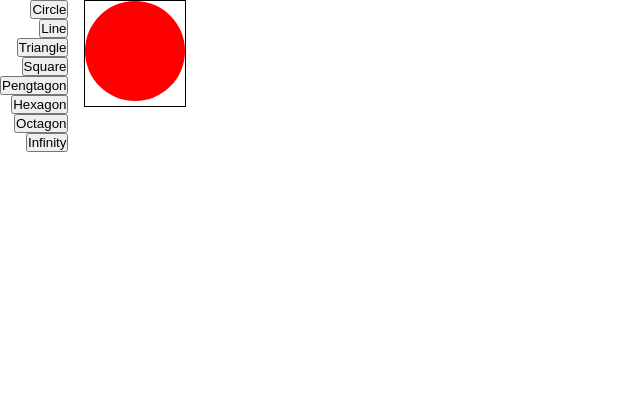
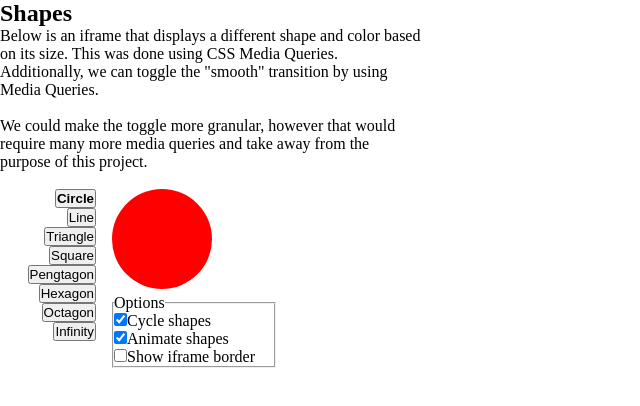
Before and after one commit to twolfson/Mozilla-Dev-Derby---CSS-Media-Queries, a plain HTML site: page index.html in a window 1280 px wide. Shown: the whole page, without its empty margins (0-640 px from the left). Drawn offline with Linux system fonts and the light colour scheme.

Commit message:
Shapes completed

```diff
--- a/index.html
+++ b/index.html
@@ -12,23 +12,33 @@
 		}
 		iframe {
 			overflow: hidden;
+			border: 0;
 		}
 		#shapes {
-			border: 1px solid #000;
 			transition: all 1s;
 		}
 		.linkable {
 			cursor: pointer;
 		}
-    .size1of2 {
-      width: 50%;
+    .size1of3 {
+      width: 33%;
     }
     .unit {
       float: left;
     }
+    .border {
+      border: 5px solid #000;
+    }
     #shapesNav {
       text-align: right;
       margin-right: 1em;
+      width: 6em;
+    }
+    #shapesFieldset {
+      width: 10em;
+    }
+    .selected {
+      font-weight: bold;
     }
 	</style>
 </head>
@@ -36,7 +46,19 @@
 	<!-- window.resizeTo is not enabled by default in FF -->
 	<!-- In Chrome, you can only do it to pop-ups -->
 	<!-- My solution? An iframe =) -->
-	<section id="shapesSection" class="size1of2 unit">
+	<section id="shapesSection" class="size1of3 unit">
+    <h1>
+      Shapes
+    </h1>
+    <article>
+      Below is an iframe that displays a different shape and color based on its size. This was done using CSS Media Queries.
+      Additionally, we can toggle the &quot;smooth&quot; transition by using Media Queries.
+      <br/>
+      <br/>
+      We could make the toggle more granular, however that would require many more media queries and take away from the purpose of this project.
+      <br/>
+      <br/>
+    </article>
 		<nav id="shapesNav" class="unit">
 			<button id="shapes_nav_circle" class="linkable circle" onclick="resizeShapeTo('circle')">
 				Circle
@@ -71,6 +93,14 @@
 			</button>
 		</nav>
     <iframe id="shapes" src="shapes.html" width="100" height="105"></iframe>
+    <fieldset id="shapesFieldset">
+      <legend>Options</legend>
+      <input type="checkbox" id="cycleShapes" name="cycleShapes" checked="checked"><label for="cycleShapes" class="linkable">Cycle shapes</label>
+      <br/>
+      <input type="checkbox" id="animateShapes" name="animateShapes" checked="checked"><label for="animateShapes" class="linkable">Animate shapes</label>
+      <br/>
+      <input type="checkbox" id="borderShapes" name="borderShapes"><label for="borderShapes" class="linkable">Show iframe border</label>
+    </fieldset>
     <script>
       var shapes = document.getElementById('shapes');
 
@@ -80,7 +110,6 @@
       function resizeShapesHeight(height) {
         shapes.height = height;
       }
-    // TODO: Add checkbox for CSS transitions and play/pause and toggle for border
 
       var shapeConsts = {
         'circle': 100,
@@ -91,20 +120,131 @@
         'hexagon': 130,
         'octagon': 140,
         'infinity': 250
-		};
+      },
+      shapeOrder = {
+        'circle': 'line',
+        'line': 'triangle',
+        'triangle': 'square',
+        'square': 'pentagon',
+        'pentagon': 'hexagon',
+        'hexagon': 'octagon',
+        'octagon': 'infinity',
+        'infinity': 'circle'
+      },
+      currentShapeSelection,
+      currentShape,
+      defaultShape = 'circle';
 
+      function logWarning(msg) {
+        if( console && console.log ) {
+          console.warn(msg);
+        }
+      }
+
+      // Switcher between shapes
       function resizeShapeTo(shapeKey) {
         var shapeVal = shapeConsts[shapeKey];
 
         if( !shapeVal ) {
-				if( console && console.log ) {
-					console.log('Bad shape: ' + shapeKey );
-				}
+          logWarning('Bad shape: ' + shapeKey);
           return;
         }
 
         resizeShapesWidth(shapeVal);
+
+        // Tell user currently selected shape
+        selectShapeButton(shapeKey);
+
+        // Restart the cycle
+        clearTimeout(shapeTimeout);
+        currentShape = shapeKey;
+        if( cycleShapeBoolean ) {
+          cycleShape();
         }
+      }
+
+      // Shape button highlighting
+      function selectShapeButton(shapeKey) {
+        var shapeSelection;
+        if( currentShapeSelection ) {
+          currentShapeSelection.className = currentShapeSelection.className.replace(/selected/g, '');
+        }
+
+        shapeSelection = document.getElementById('shapes_nav_' + shapeKey);
+        if( !shapeSelection ) {
+          logWarning('Bad button id: ' + shapeKey);
+          return;
+        }
+
+        shapeSelection.className += ' selected';
+        currentShapeSelection = shapeSelection;
+      }
+
+      selectShapeButton(defaultShape);
+
+      // Toggle play/pause
+      var cycleShapeBoolean = true,
+          cycleShapesCheckbox = document.getElementById('cycleShapes');
+
+      function updateCycleShapeBoolean() {
+        cycleShapeBoolean = cycleShapesCheckbox.checked;
+        cycleShape();
+      }
+
+      // In case of reload, check
+      updateCycleShapeBoolean();
+
+      // Bind now
+      cycleShapesCheckbox.onclick = updateCycleShapeBoolean;
+
+      // Shape cycling
+      var shapeTimeout;
+      function cycleShape(key) {
+        shapeTimeout = setTimeout( function () {
+          if( cycleShapeBoolean ) {
+            resizeShapeTo(shapeOrder[currentShape] || defaultShape);
+          }
+          // This is being handled by resizeShapeTo
+          // cycleShape(nextKey);
+        }, 5000);
+      }
+      cycleShape();
+
+      // Toggle animation
+      var animateShapesCheckbox = document.getElementById('animateShapes');
+
+      function animateShapesFn() {
+        if( animateShapesCheckbox.checked === true ) {
+          shapes.height = 105;
+        } else {
+          shapes.height = 106;
+        }
+      }
+
+      // In case of reload, check
+      animateShapesFn();
+
+      // Bind now
+      animateShapesCheckbox.onclick = animateShapesFn;
+
+      // Toggle border
+      var borderShapesCheckbox = document.getElementById('borderShapes');
+
+      function borderShapesFn() {
+        if( borderShapesCheckbox.checked === true ) {
+          shapes.className += 'border';
+        } else {
+          shapes.className = shapes.className.replace(/border/g, '');
+        }
+      }
+
+      // In case of reload, check
+      borderShapesFn();
+
+      // Bind now
+      borderShapesCheckbox.onclick = borderShapesFn;
+
     </script>
+  </section>
 </body>
 </html>
--- a/shapes.html
+++ b/shapes.html
@@ -10,19 +10,23 @@
 
 		.shape {
 			border-radius: 0px;
+      border-color: #FFF;
+      background: #FFF;
 		}
 
 		.shape:before, .shape:after {
 			content: "";
+      border-color: #FFF;
+      background: #FFF;
 		}
 
 		/* CSS Transitions */
 		@media (height: 105px) {
 			.shape, .shape:before, .shape:after {
-				transition: color 1s, border-radius 1s, width 1s, height 1s;
-				-moz-transition: color 1s, border-radius 1s, width 1s, height 1s;
-				-webkit-transition: color 1s, border-radius 1s, width 1s, height 1s;
-				-o-transition: color 1s, border-radius 1s, width 1s, height 1s;
+				transition: background 1s, color 1s, border-radius 1s, width 1s, height 1s;
+				-moz-transition: background 1s, color 1s, border-radius 1s, width 1s, height 1s;
+				-webkit-transition: background 1s, color 1s, border-radius 1s, width 1s, height 1s;
+				-o-transition: background 1s, color 1s, border-radius 1s, width 1s, height 1s;
 			}
 		}
 
@@ -151,8 +155,8 @@
 				bottom: 0;
 				left: 0;
 				border-top: 29px solid purple;
-				border-left: 29px solid #eee;
-				border-right: 29px solid #eee;
+				border-left: 29px solid white;
+				border-right: 29px solid white;
 				width: 42px;
 				height: 0;
 			}
```
Lines whose indentation alone changed are shown as unchanged.
